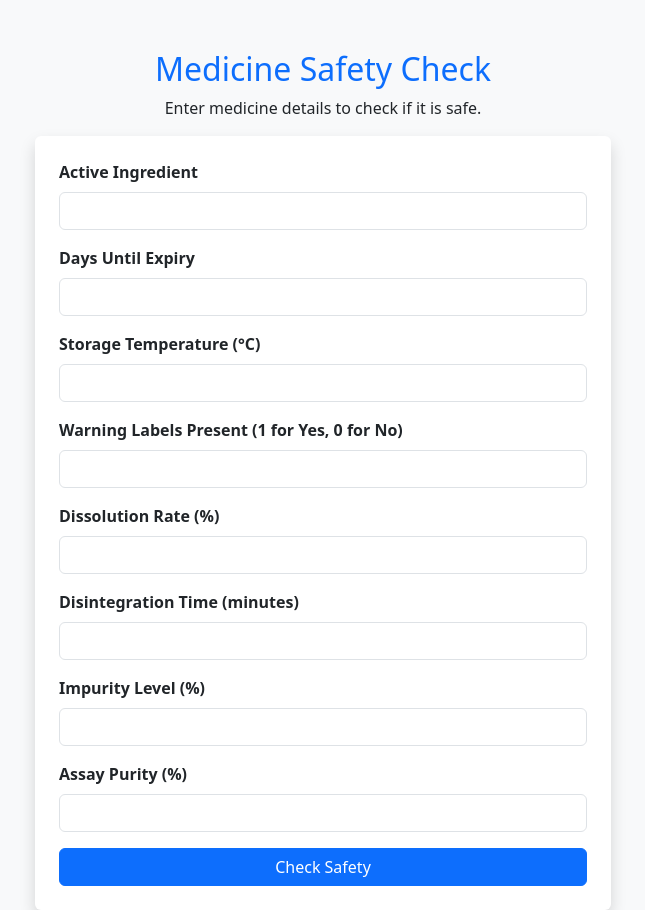
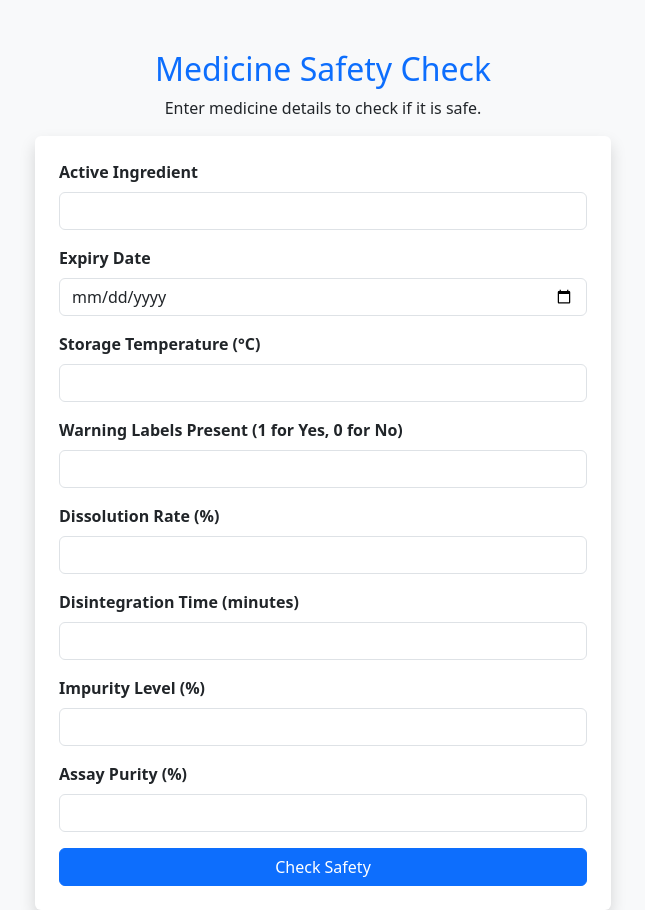
Before and after one commit to yogeshgirase29/MediSafe-Healthcare-AI, a Flask app: page / in a window 1280 px wide. Shown: the whole page, without its empty margins (317-962 px from the left). Run offline with Flask 2, Linux system fonts and the light colour scheme; parts of the project's set-up code (start-up, migrations or seed data) failed here and were passed over.

Commit message:
updated about expiry date

```diff
--- a/src/Helthcare Website/app.py
+++ b/src/Helthcare Website/app.py
@@ -2,6 +2,8 @@ import numpy as np
 from flask import Flask, render_template, request, redirect
 import pickle
 import os
+
+from datetime import datetime
 
 # Load model, encoders, and scaler
 model_file = os.path.join(os.path.dirname(__file__), 'medicine_quality_model.pkl')
@@ -29,7 +31,14 @@ def detect():
         try:
             # Get user inputs
             active_ingredient = request.form['activeIngredient']
-            days_until_expiry = float(request.form['daysUntilExpiry'])
+            # days_until_expiry = float(request.form['daysUntilExpiry'])
+
+            expiry_date_str = request.form['expiryDate']
+            expiry_date = datetime.strptime(expiry_date_str, "%Y-%m-%d").date()
+            current_date = datetime.today().date()
+            days_until_expiry = (expiry_date - current_date).days
+            days_until_expiry = max(days_until_expiry, 0)
+
             temperature = float(request.form['temperature'])
             warning_labels = int(request.form['warningLabels'])  # No encoding required
             dissolution = float(request.form['dissolution'])
--- a/src/Helthcare Website/templates/index.html
+++ b/src/Helthcare Website/templates/index.html
@@ -18,9 +18,14 @@
                 <input type="text" name="activeIngredient" class="form-control" required>
             </div>
 
-            <div class="mb-3">
+            <!-- <div class="mb-3">
                 <label class="form-label">Days Until Expiry</label>
                 <input type="number" step="0.01" name="daysUntilExpiry" class="form-control" required>
+            </div> -->
+
+            <div class="mb-3">
+                <label class="form-label">Expiry Date</label>
+                <input type="date" name="expiryDate" class="form-control" required>
             </div>
 
             <div class="mb-3">
```
